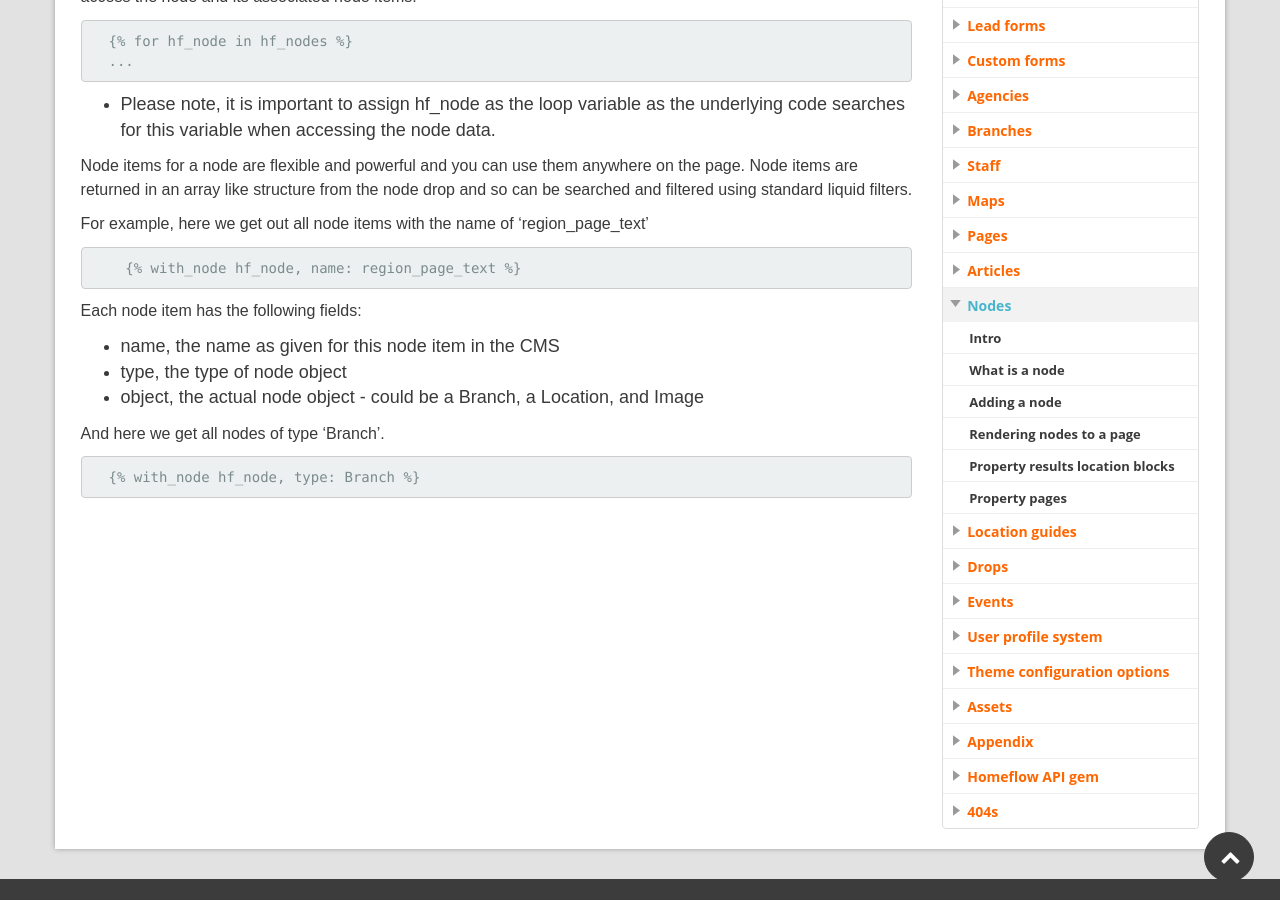
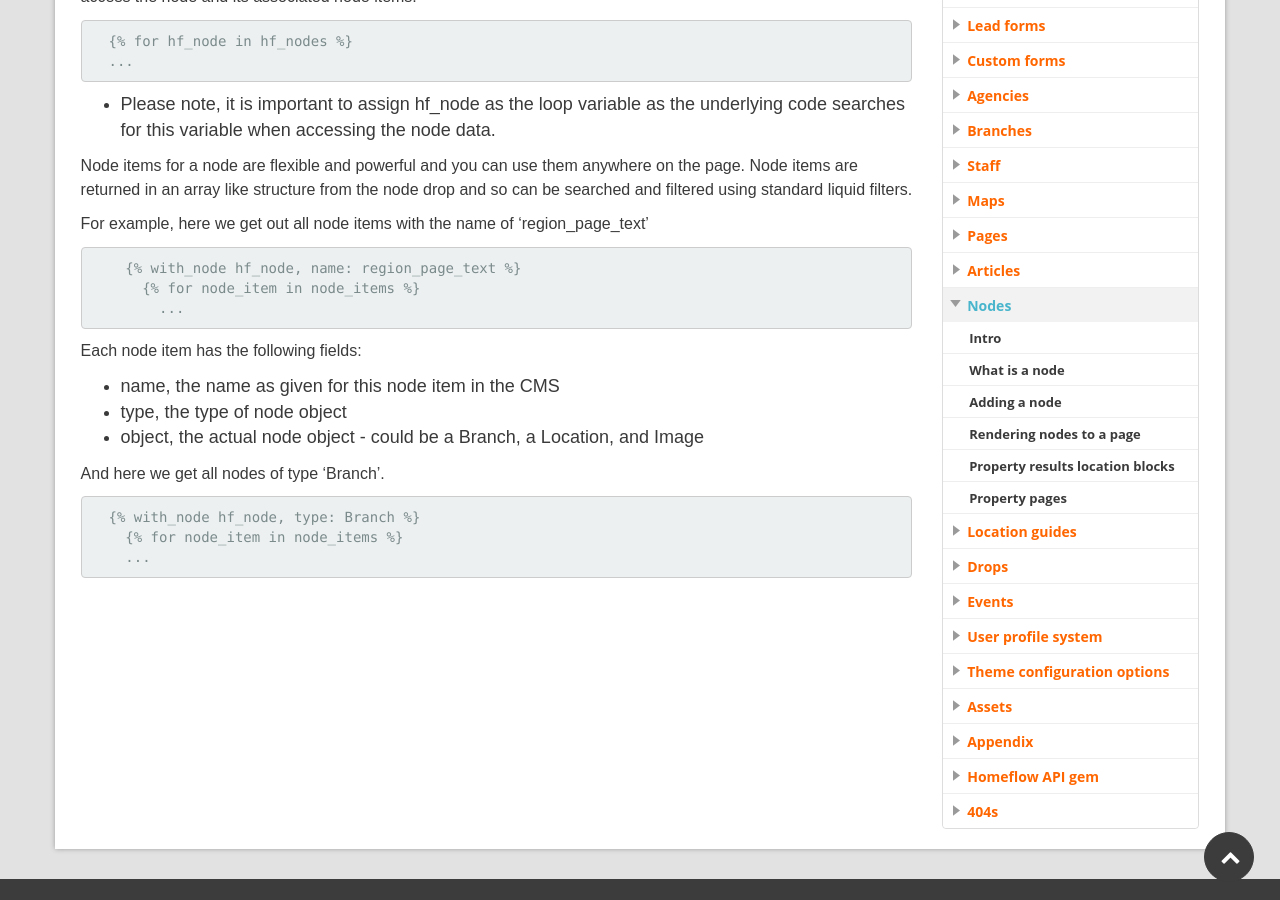
Before and after one commit to homeflow/homeflow.github.io, a Jekyll site: the page built from _posts/nodes/2015-04-08-markup.md, in a window 1280 px wide and 900 px high, scrolled down 544 px. Built offline with Jekyll 4.4.1, drawn with Linux system fonts in a browser that asks for light colours.

Commit message:
Node items

```diff
--- a/_posts/nodes/2015-04-08-markup.md
+++ b/_posts/nodes/2015-04-08-markup.md
@@ -30,6 +30,8 @@ For example, here we get out all node items with the name of 'region_page_text'
 {% highlight html %}
 {% raw %}
     {% with_node hf_node, name: region_page_text %}
+      {% for node_item in node_items %}
+        ...
 {% endraw %}
 {% endhighlight %}
 
@@ -45,5 +47,7 @@ And here we get all nodes of type 'Branch'.
 {% highlight html %}
 {% raw %}
   {% with_node hf_node, type: Branch %}
+    {% for node_item in node_items %}
+    ...
 {% endraw %}
 {% endhighlight %}
```
